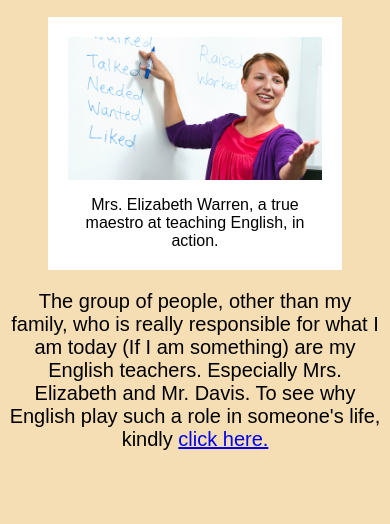
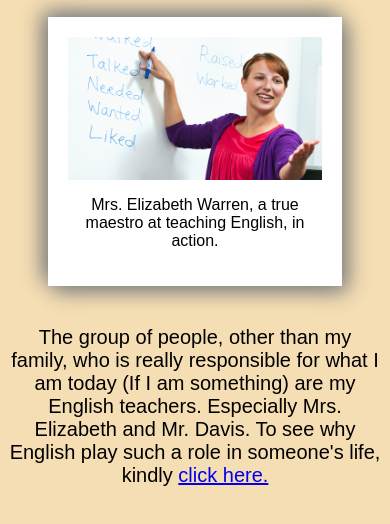
Before and after one commit to KRSJ1234/Tribute-Page, a plain HTML site: page index.html in a window 390 px wide. Shown: the part 208-732 px from the top of the page. Drawn offline with Linux system fonts and the light colour scheme; a web font is replaced by a local one.

Commit message:
Made the img responsive as per the prompt. Added some shadows

```diff
--- a/index.html
+++ b/index.html
@@ -40,6 +40,8 @@
         padding: 1rem 1rem 0 1rem;
         max-width: 100%;
         max-height: 100%;
+        display: inline-block;
+        box-shadow: 0.3rem 0.3rem 1rem grey, -0.3rem -0.3rem 1rem grey;
 
     }
     #img{
```
